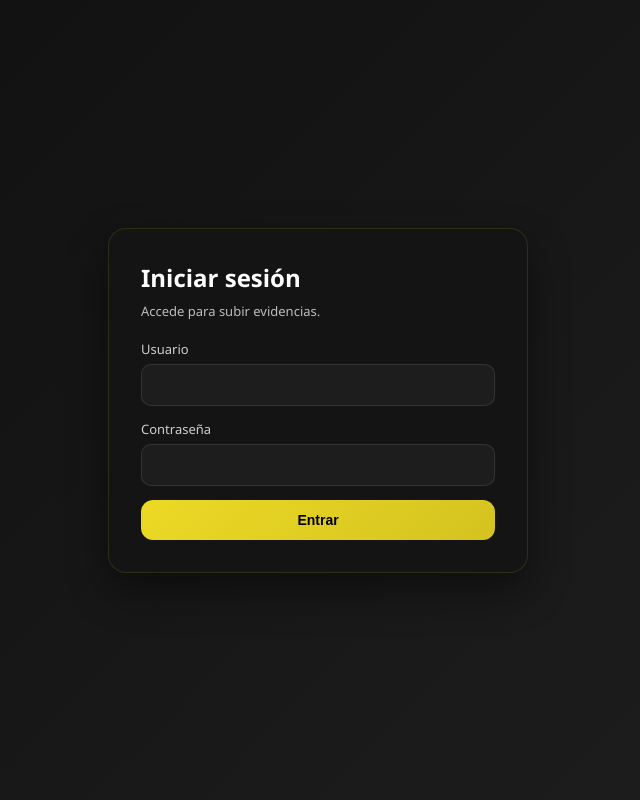
After one commit to VandC-stack/Im-genes-Bosch, a Flask app: page /login in a window 1280 px wide. The commit adds this page. Shown: the whole page, without its empty margins (322-962 px from the left). Run offline with Flask 2, Linux system fonts and the light colour scheme.

Commit message:
Added login page and updated existing templates

```diff
--- a/app.py
+++ b/app.py
@@ -1,10 +1,15 @@
-from flask import Flask, request, render_template, jsonify, send_from_directory, redirect, url_for, abort
+from flask import Flask, request, render_template, jsonify, send_from_directory, redirect, url_for, abort, session
 import os
 import json
 from datetime import datetime
 import re
+import hmac
+from functools import wraps
+from werkzeug.security import check_password_hash
+from typing import Optional
 
 app = Flask(__name__)
+app.secret_key = os.environ.get("APP_SECRET_KEY", "change-me")
 
 CONFIG_FILE = "config.json"
 HISTORY_FILE = "upload_history.json"
@@ -16,14 +21,23 @@ ALLOWED_EXTENSIONS = {"png", "jpg", "jpeg", "gif", "webp"}
 # =========================
 def load_config():
     if not os.path.exists(CONFIG_FILE):
-        return {"destination_folder": "uploads"}
+        return {"destination_folder": "uploads", "clients": {}}
     with open(CONFIG_FILE, "r", encoding="utf-8") as f:
-        return json.load(f)
+        data = json.load(f)
+
+    if not isinstance(data, dict):
+        return {"destination_folder": "uploads", "clients": {}}
+
+    data.setdefault("destination_folder", "uploads")
+    data.setdefault("clients", {})
+    return data
 
 
 def save_config(path):
+    data = load_config()
+    data["destination_folder"] = path
     with open(CONFIG_FILE, "w", encoding="utf-8") as f:
-        json.dump({"destination_folder": path}, f, indent=4)
+        json.dump(data, f, indent=4)
 
 
 def sanitize_path(path: str) -> str:
@@ -49,8 +63,31 @@ def sanitize_filename(name: str) -> str:
     return name or None
 
 
-def get_upload_folder():
-    folder = load_config().get("destination_folder", "uploads")
+def get_client(username: str):
+    if not username:
+        return None
+    return load_config().get("clients", {}).get(username)
+
+
+def verify_password(stored: str, provided: str) -> bool:
+    if not stored:
+        return False
+    if stored.startswith("pbkdf2:") or stored.startswith("scrypt:") or stored.startswith("argon2:"):
+        return check_password_hash(stored, provided)
+    return hmac.compare_digest(stored, provided)
+
+
+def get_upload_folder(username: Optional[str] = None):
+    config = load_config()
+    folder = None
+    if username:
+        client = get_client(username)
+        if client:
+            folder = client.get("folder")
+
+    if not folder:
+        folder = config.get("destination_folder", "uploads")
+
     os.makedirs(folder, exist_ok=True)
     return folder
 
@@ -77,8 +114,8 @@ def append_history(entries):
         json.dump(history, f, indent=2, ensure_ascii=False)
 
 
-def list_images(name_filter=None, date_from=None, date_to=None):
-    folder = get_upload_folder()
+def list_images(username=None, name_filter=None, date_from=None, date_to=None):
+    folder = get_upload_folder(username)
     entries = []
 
     for filename in os.listdir(folder):
@@ -124,15 +161,63 @@ def list_images(name_filter=None, date_from=None, date_to=None):
     return sorted(entries, key=lambda x: x["modified"], reverse=True)
 
 
+def login_required(view_func):
+    @wraps(view_func)
+    def wrapper(*args, **kwargs):
+        if not session.get("username"):
+            if request.path == "/upload":
+                return jsonify({"error": "No autorizado"}), 401
+            next_url = request.path
+            return redirect(url_for("login", next=next_url))
+        return view_func(*args, **kwargs)
+
+    return wrapper
+
+
+def is_safe_next(value: Optional[str]) -> bool:
+    return bool(value) and value.startswith("/")
+
+
 # =========================
 # RUTAS
 # =========================
 @app.route("/")
+@login_required
 def index():
-    return render_template("index.html")
+    return render_template("index.html", username=session.get("username"))
+
+
+@app.route("/login", methods=["GET", "POST"])
+def login():
+    if request.method == "POST":
+        username = request.form.get("username", "").strip()
+        password = request.form.get("password", "")
+        next_url = request.form.get("next") or request.args.get("next")
+
+        client = get_client(username)
+        if not client or not verify_password(client.get("password", ""), password):
+            return render_template(
+                "login.html",
+                error="Usuario o contraseña inválidos",
+                next=next_url
+            )
+
+        session["username"] = username
+        if not is_safe_next(next_url):
+            next_url = url_for("index")
+        return redirect(next_url)
+
+    return render_template("login.html", error=None, next=request.args.get("next", ""))
+
+
+@app.route("/logout")
+def logout():
+    session.clear()
+    return redirect(url_for("login"))
 
 
 @app.route("/upload", methods=["POST"])
+@login_required
 def upload():
     if "file" not in request.files:
         return jsonify({"error": "No se enviaron archivos"}), 400
@@ -140,7 +225,8 @@ def upload():
     files = request.files.getlist("file")
     custom_names = request.form.getlist("custom_name")
 
-    upload_folder = get_upload_folder()
+    username = session.get("username")
+    upload_folder = get_upload_folder(username)
     saved = []
     history_entries = []
 
@@ -166,7 +252,8 @@ def upload():
             "original_name": file.filename,
             "folder": upload_folder,
             "uploaded_at": datetime.utcnow().isoformat(),
-            "url": url_for("serve_file", filename=filename)
+            "url": url_for("serve_file", filename=filename),
+            "username": username
         })
 
     append_history(history_entries)
@@ -179,6 +266,7 @@ def upload():
 
 
 @app.route("/admin/ruta", methods=["GET", "POST"])
+@login_required
 def admin_ruta():
     if request.method == "POST":
         raw_path = request.form.get("nueva_ruta", "")
@@ -202,27 +290,30 @@ def admin_ruta():
 
 
 @app.route("/files/<path:filename>")
+@login_required
 def serve_file(filename):
     if not is_allowed_extension(filename):
         abort(404)
 
-    folder = get_upload_folder()
+    folder = get_upload_folder(session.get("username"))
     return send_from_directory(folder, filename)
 
 
 @app.route("/gallery")
+@login_required
 def gallery():
     query = request.args.get("q", "").strip()
     date_from = request.args.get("from")
     date_to = request.args.get("to")
 
-    images = list_images(query or None, date_from, date_to)
+    username = session.get("username")
+    images = list_images(username, query or None, date_from, date_to)
 
-    history = sorted(
-        load_history(),
-        key=lambda x: x.get("uploaded_at", ""),
-        reverse=True
-    )[:100]
+    history = [
+        entry for entry in load_history()
+        if entry.get("username") == username
+    ]
+    history = sorted(history, key=lambda x: x.get("uploaded_at", ""), reverse=True)[:100]
 
     return render_template(
         "gallery.html",
@@ -231,7 +322,7 @@ def gallery():
         date_from=date_from,
         date_to=date_to,
         history=history,
-        current_folder=get_upload_folder()
+        current_folder=get_upload_folder(username)
     )
 
 
@@ -250,7 +341,7 @@ def favicon():
 if __name__ == "__main__":
     app.run(
         host="0.0.0.0",
-        port=5000,
+        port=8000,
         debug=False,
         threaded=True
     )
--- /dev/null
+++ b/templates/login.html
@@ -0,0 +1,117 @@
+<!DOCTYPE html>
+<html lang="es">
+
+<head>
+    <meta charset="UTF-8">
+    <meta name="viewport" content="width=device-width, initial-scale=1.0">
+    <title>Iniciar sesión</title>
+    <link rel="icon" href="/favicon.ico">
+    <style>
+        * {
+            margin: 0;
+            padding: 0;
+            box-sizing: border-box;
+        }
+
+        body {
+            font-family: 'Segoe UI', Tahoma, Geneva, Verdana, sans-serif;
+            background: linear-gradient(135deg, #0f0f0f 0%, #1f1f1f 100%);
+            color: #fff;
+            min-height: 100vh;
+            display: flex;
+            align-items: center;
+            justify-content: center;
+            padding: 20px;
+        }
+
+        .card {
+            width: 100%;
+            max-width: 420px;
+            background: #141414;
+            border-radius: 18px;
+            padding: 32px;
+            box-shadow: 0 18px 40px rgba(0, 0, 0, 0.45);
+            border: 1px solid rgba(236, 217, 37, 0.12);
+        }
+
+        h1 {
+            font-size: 24px;
+            margin-bottom: 8px;
+        }
+
+        p {
+            color: #bdbdbd;
+            font-size: 13px;
+            margin-bottom: 20px;
+        }
+
+        label {
+            display: block;
+            font-size: 13px;
+            margin-bottom: 6px;
+            color: #cfcfcf;
+        }
+
+        input {
+            width: 100%;
+            padding: 12px 14px;
+            border-radius: 10px;
+            border: 1px solid rgba(255, 255, 255, 0.1);
+            background: rgba(255, 255, 255, 0.04);
+            color: #fff;
+            margin-bottom: 14px;
+            font-size: 14px;
+        }
+
+        input:focus {
+            outline: none;
+            border-color: #ecd925;
+        }
+
+        .btn {
+            width: 100%;
+            padding: 12px 16px;
+            border: none;
+            border-radius: 12px;
+            background: linear-gradient(135deg, #ecd925 0%, #d4c320 100%);
+            color: #000;
+            font-weight: 700;
+            font-size: 14px;
+            cursor: pointer;
+        }
+
+        .error {
+            background: rgba(255, 82, 82, 0.14);
+            color: #ff9a9a;
+            padding: 10px 12px;
+            border-radius: 10px;
+            font-size: 13px;
+            margin-bottom: 14px;
+        }
+    </style>
+</head>
+
+<body>
+    <div class="card">
+        <h1>Iniciar sesión</h1>
+        <p>Accede para subir evidencias.</p>
+
+        {% if error %}
+        <div class="error">{{ error }}</div>
+        {% endif %}
+
+        <form method="POST">
+            <input type="hidden" name="next" value="{{ next }}">
+
+            <label for="username">Usuario</label>
+            <input type="text" id="username" name="username" required>
+
+            <label for="password">Contraseña</label>
+            <input type="password" id="password" name="password" required>
+
+            <button class="btn" type="submit">Entrar</button>
+        </form>
+    </div>
+</body>
+
+</html>
```
Also changed, not shown: config.json (+7 -1 lines), templates/gallery.html (+14 -0 lines), templates/index.html (+27 -0 lines), README.md.
